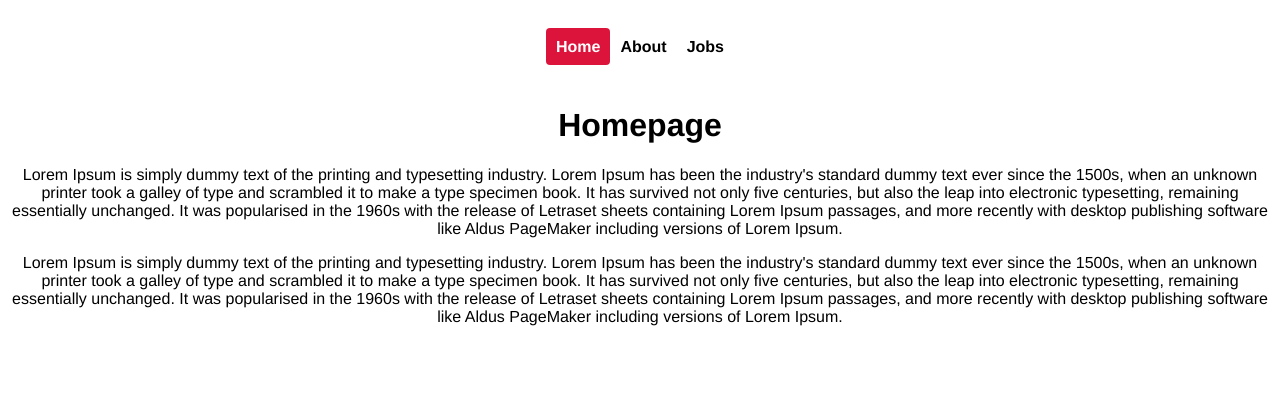
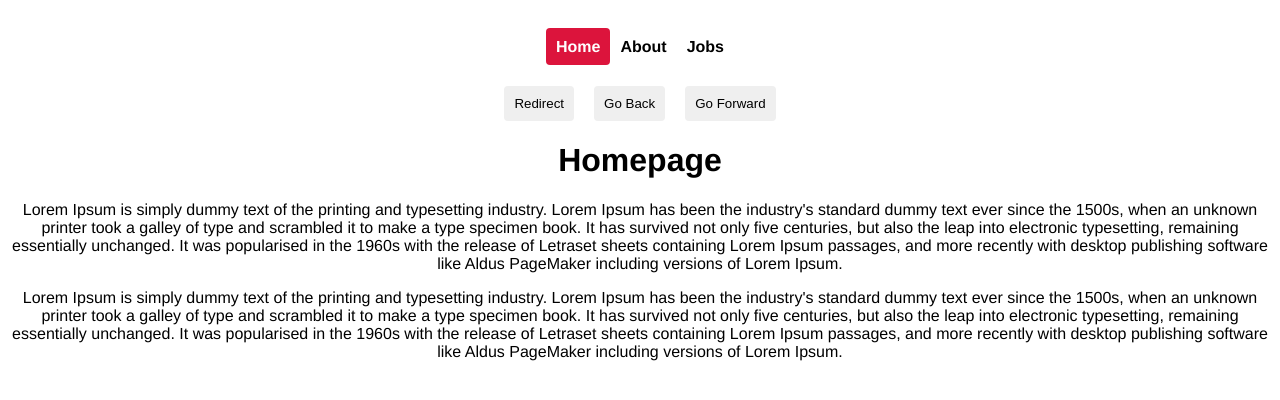
Before and after one commit to ciamac-da/vue-routing-0, a Vue app: page / in a window 1280 px wide. Shown: the top 400 px of the page. Built offline with nearby package versions, Linux system fonts and the light colour scheme.

Commit message:
Verified by Marti4n v1.0.6 Programmatic Navigation & Lazy loading components

```diff
--- a/src/App.vue
+++ b/src/App.vue
@@ -4,6 +4,9 @@
     <router-link :to="{ name: 'About' }">About</router-link>
     <router-link :to="{ name: 'Jobs' }">Jobs</router-link>
   </div>
+  <button @click="redirect">Redirect</button>
+  <button @click="back">Go Back</button>
+  <button @click="forward">Go Forward</button>
   <router-view/>
 </template>
 
@@ -12,6 +15,17 @@
 export default {
   name: 'App',
   components: {
+  },
+  methods: {
+    redirect() {
+      this.$router.push({ name: 'Home'})
+    },
+    back() {
+      this.$router.go(-1)
+    },
+    forward() {
+      this.$router.go(+1)
+    }
   }
 }
 </script>
@@ -41,4 +55,10 @@
   color: white;
   background: crimson;
 }
+button {
+  padding: 10px;
+  margin: 0 10px;
+  border: none;
+  border-radius: 4px;
+}
 </style>
--- a/src/router/index.js
+++ b/src/router/index.js
@@ -1,31 +1,26 @@
 import { createRouter, createWebHistory } from 'vue-router'
-import Home from '../views/Home.vue'
-import About from '../views/About.vue'
-import NotFound from '../views/NotFound.vue'
-import Jobs from '../views/jobs/Jobs.vue'
-import JobDetails from '../views/jobs/JobDetails.vue'
 
 const routes = [
   {
     path: '/',
     name: 'Home',
-    component: Home
+    component: () => import('../views/Home.vue')
   },
   {
     path: '/about',
     name: 'About',
-    component: About
+    component: () => import('../views/About.vue')
   },
   {
     path: '/jobs',
     name: 'Jobs',
-    component: Jobs
+    component: () => import('../views/jobs/Jobs.vue')
   },
   {
       path: '/jobs/:id',
       name: 'JobDetails',
-      component: JobDetails,
-      props: true
+      props: true,
+      component: () => import('../views/jobs/JobDetails.vue')
   },
   // Redirect
   {
@@ -36,7 +31,7 @@
   {
       path: '/:catchAll(.*)',
       name: 'NotFound',
-      component: NotFound
+      component: () => import('../views/NotFound.vue')
   }
 ]
 
```
